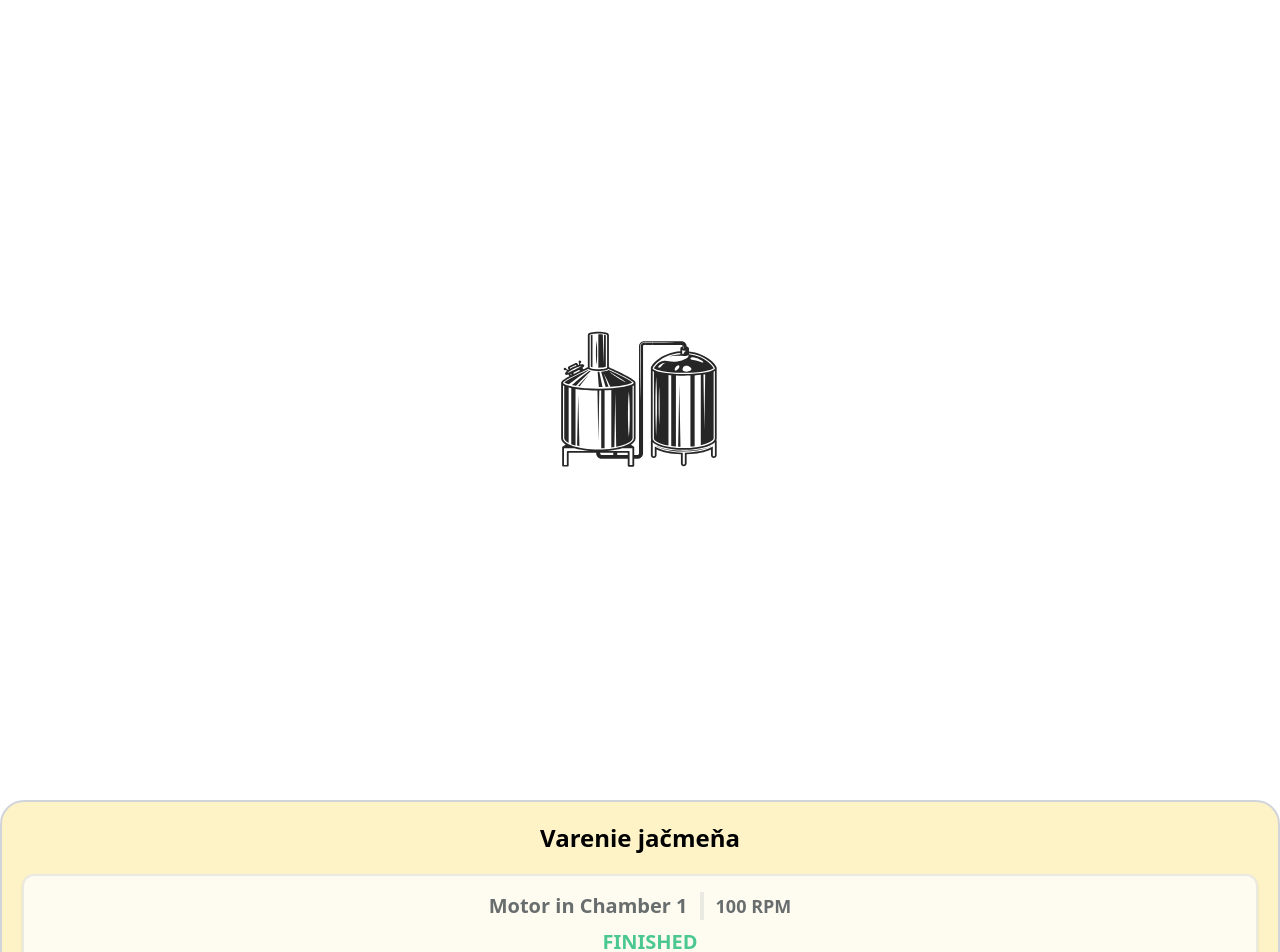
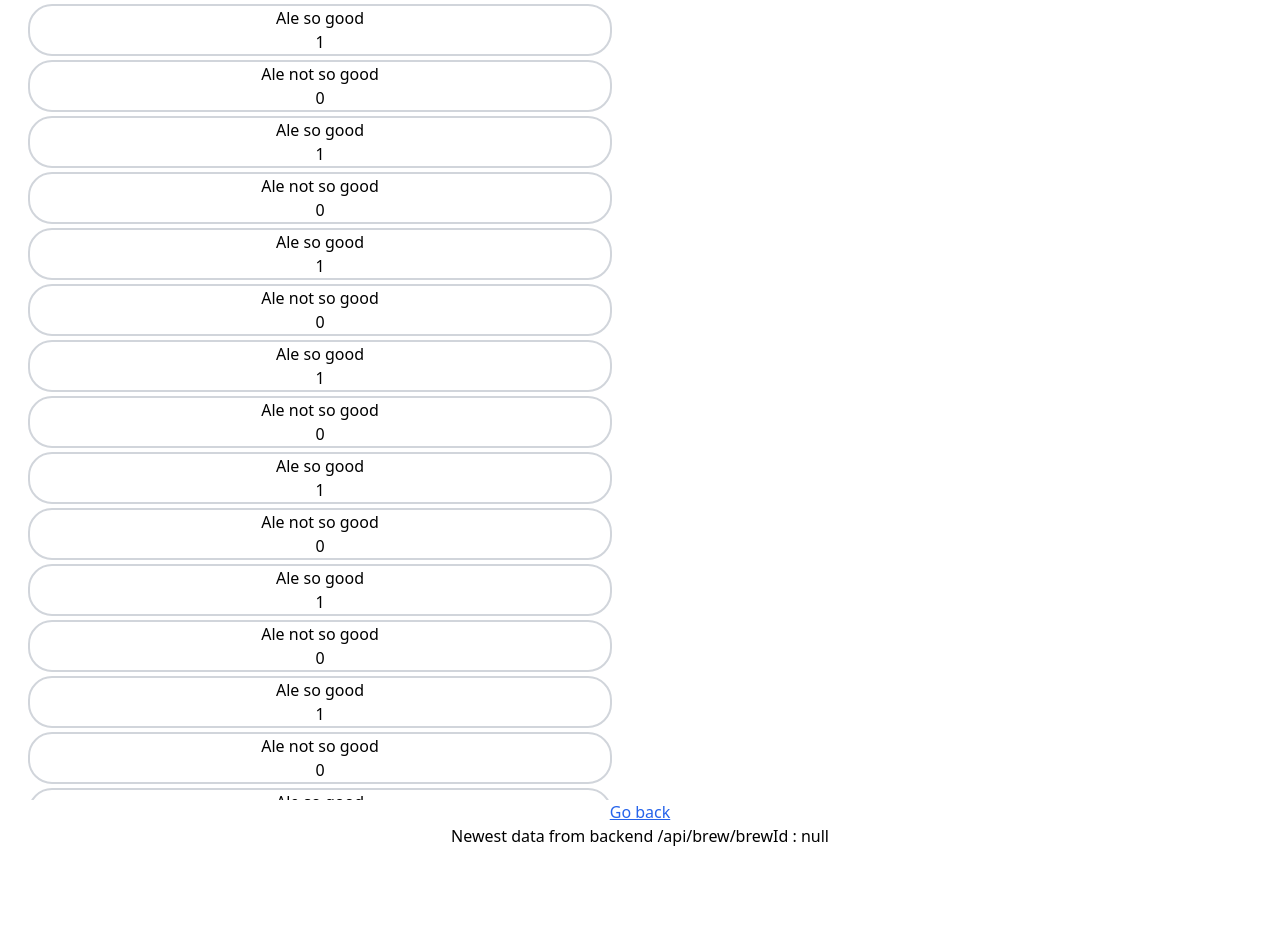
Before and after one commit to smart-brew/frontend, a React (Create React App) app: page /recipe in a window 1280 px wide. Shown: the top 952 px of the page. After the commit the page ends 848 px from the top, so only its background shows below. Built offline with nearby package versions, Linux system fonts and the light colour scheme; no server answers.

Commit message:
fix(SB-59): Eslint and prettier fix, go to recepe page

```diff
--- a/src/App.tsx
+++ b/src/App.tsx
@@ -1,75 +1,21 @@
 import React from 'react';
-import img_placeholder from './brewery_placeholder.svg'
 import './App.css';
-import InstrType from "./types/InstrType";
-import BlockType from "./types/BlockType";
-import Block from "./components/recipe/Block";
+import DataContextProvider, { DataContext } from './contexts/dataContext';
+import Brewery from './components/Brewery';
+import HomePage from './components/MainPage/HomePage';
 
-var brewBlock: BlockType = {      // the recipe select will send an array of blocks, each with id and name
-    id: 0,
-    name: "Varenie jačmeňa",
-    instructions: [
-        {
-            id: 0,
-            name: "Motor",
-            parentBlockId: 0,
-            currParam: 40,
-            targetParam: 100,
-            start: 54453453,
-            end: 534535435,
-            orderNum: 0,
-            chamberId: 0
-        },
-        {
-            id: 1,
-            name: "Heat up",
-            parentBlockId: 0,
-            currParam: 50,
-            targetParam: 70,
-            start: 1351315513,
-            end: null,
-            orderNum: 1,
-            chamberId: 0
-        },
-        {
-            id: 0,
-            name: "Motor",
-            parentBlockId: 0,
-            currParam: 40,
-            targetParam: 0,
-            start: null,
-            end: null,
-            orderNum: 2,
-            chamberId: 0
-        }
-    ]
-}
-
-
-var tempInstruction:InstrType = {
-    id: 0,
-    name: "Heat up",
-    parentBlockId: 0,
-    currParam: 40,
-    targetParam: 100,
-    start: 12145,
-    end: 212545,
-    orderNum: 1,
-    chamberId: 0
+const App: React.FC = () => {
+  const data = React.useContext(DataContext);
+  return (
+    <DataContextProvider>
+      <div className="items-center content-center text-center">
+        <HomePage />
+        <div>
+          Newest data from backend /api/brew/brewId : {JSON.stringify(data)}
+        </div>
+      </div>
+    </DataContextProvider>
+  );
 };
 
-
-function App() {
-  return (
-    <div className="App">
-        <header className="App-header">
-            <img src={img_placeholder}  className="w-72" alt="placeholder" />
-        </header>
-        {/*<Instruction id={tempInstruction.id} name={tempInstruction.name} parentBlockId={tempInstruction.parentBlockId} currParam={tempInstruction.currParam} targetParam={tempInstruction.targetParam} start={tempInstruction.start} end={tempInstruction.end} orderNum={tempInstruction.orderNum} chamberId={tempInstruction.chamberId}/>*/}
-        <Block id={brewBlock.id} name={brewBlock.name} instructions={brewBlock.instructions} />
-        <a href="https://www.freepik.com/vectors/vintage" className="App-credits">Vintage vector created by dgim-studio - www.freepik.com</a>
-    </div>
-  );
-}
-
 export default App;
--- a/src/components/MainPage/HomePage.tsx
+++ b/src/components/MainPage/HomePage.tsx
@@ -1,17 +1,39 @@
 import React from 'react';
+
+import { BrowserRouter as Router, Route, Link } from 'react-router-dom';
 import Brewery from '../Brewery';
 import Block from '../recipe/Block';
 import BlockType from '../../types/BlockType';
 import RecipeOverview from '../RecipeOverview/RecipeOverview';
 import { DataContext } from '../../contexts/dataContext';
+import RecipePage from './RecipePage';
 
 const HomePage: React.FC = () => {
   // eslint-disable-next-line
   return (
-    <div className="flex flex-row p-10 align-middle justify-center">
-      <Brewery />
-      <RecipeOverview />
-    </div>
+    <Router>
+      <div>
+        <Route
+          path="/"
+          exact
+          render={(props) => (
+            <>
+              <div className="flex flex-row p-10 align-middle justify-center">
+                <Brewery />
+                <RecipeOverview />
+              </div>
+              <Link
+                to="/recipe"
+                className=" underline text-blue-600 hover:text-blue-800 visited:text-purple-600"
+              >
+                Recipe click me
+              </Link>
+            </>
+          )}
+        />
+        <Route path="/recipe" component={RecipePage} />
+      </div>
+    </Router>
   );
 };
 
--- /dev/null
+++ b/src/components/MainPage/RecipePage.tsx
@@ -0,0 +1,144 @@
+import React from 'react';
+import { Link } from 'react-router-dom';
+import RecipeListType from '../../types/RecipeListType';
+import RecipeListItemType from '../../types/RecipeListItemType';
+import RecipeList from '../RecipeList';
+
+const recipeList: RecipeListType = {
+  recipes: [
+    {
+      id: 1,
+      name: 'Ale so good',
+      createdAt: 10844600,
+      flag: 1,
+    },
+    {
+      id: 2,
+      name: 'Ale not so good',
+      createdAt: 10777844600,
+      flag: 0,
+    },
+    {
+      id: 3,
+      name: 'Ale so good',
+      createdAt: 10844600,
+      flag: 1,
+    },
+    {
+      id: 4,
+      name: 'Ale not so good',
+      createdAt: 10777844600,
+      flag: 0,
+    },
+    {
+      id: 5,
+      name: 'Ale so good',
+      createdAt: 10844600,
+      flag: 1,
+    },
+    {
+      id: 6,
+      name: 'Ale not so good',
+      createdAt: 10777844600,
+      flag: 0,
+    },
+    {
+      id: 11,
+      name: 'Ale so good',
+      createdAt: 10844600,
+      flag: 1,
+    },
+    {
+      id: 21,
+      name: 'Ale not so good',
+      createdAt: 10777844600,
+      flag: 0,
+    },
+    {
+      id: 31,
+      name: 'Ale so good',
+      createdAt: 10844600,
+      flag: 1,
+    },
+    {
+      id: 41,
+      name: 'Ale not so good',
+      createdAt: 10777844600,
+      flag: 0,
+    },
+    {
+      id: 51,
+      name: 'Ale so good',
+      createdAt: 10844600,
+      flag: 1,
+    },
+    {
+      id: 61,
+      name: 'Ale not so good',
+      createdAt: 10777844600,
+      flag: 0,
+    },
+    {
+      id: 51,
+      name: 'Ale so good',
+      createdAt: 10844600,
+      flag: 1,
+    },
+    {
+      id: 52,
+      name: 'Ale not so good',
+      createdAt: 10777844600,
+      flag: 0,
+    },
+    {
+      id: 53,
+      name: 'Ale so good',
+      createdAt: 10844600,
+      flag: 1,
+    },
+    {
+      id: 54,
+      name: 'Ale not so good',
+      createdAt: 10777844600,
+      flag: 0,
+    },
+    {
+      id: 55,
+      name: 'Ale so good',
+      createdAt: 10844600,
+      flag: 1,
+    },
+    {
+      id: 56,
+      name: 'Ale not so good',
+      createdAt: 10777844600,
+      flag: 0,
+    },
+  ],
+};
+const RecipePage: React.FC = () => {
+  // eslint-disable-next-line
+  return (
+    <div>
+      <div className="h-screen flex  w-1/2 ">
+        <ul className="flex-1 overflow-y-scroll content-center justify-center ">
+          {recipeList.recipes.map((recipe: RecipeListItemType) => (
+            <RecipeList
+              id={recipe.id}
+              name={recipe.name}
+              createdAt={recipe.createdAt}
+              flag={recipe.flag}
+            />
+          ))}
+        </ul>
+      </div>
+      <Link
+        to="/"
+        className=" underline text-blue-600 hover:text-blue-800 visited:text-purple-600"
+      >
+        Go back
+      </Link>
+    </div>
+  );
+};
+export default RecipePage;
--- a/src/components/RecipeList.tsx
+++ b/src/components/RecipeList.tsx
@@ -1,12 +1,20 @@
+import React, { Component } from 'react';
+import RecipeListItemType from '../types/RecipeListItemType';
 
-import RecipeListItemType from "../types/RecipeListItemType"
+const RecipeList: React.FC<RecipeListItemType> = ({
+  name,
+  flag,
+  id,
+}: RecipeListItemType) => {
+  return (
+    <div
+      key={id}
+      className="chamber mx-7 my-1 content-center  border-2 border-gray-300 rounded-3xl "
+    >
+      <div>{name}</div>
+      <div>{flag}</div>
+    </div>
+  );
+};
 
-function RecipeList(recipe:RecipeListItemType) {
-    return (
-        <div className='chamber w-1/4 content-center  border-2 border-gray-300 rounded-3xl '>
-            <button>{recipe.name}</button>
-        </div>
-    )
-}
-
-export default RecipeList
+export default RecipeList;
```
Also changed, not shown: package.json (+20 -11 lines), src/helper_scripts/UnitsMap.ts (+4 -5 lines), 2 other files (tests, documents, lock files or other folders).
